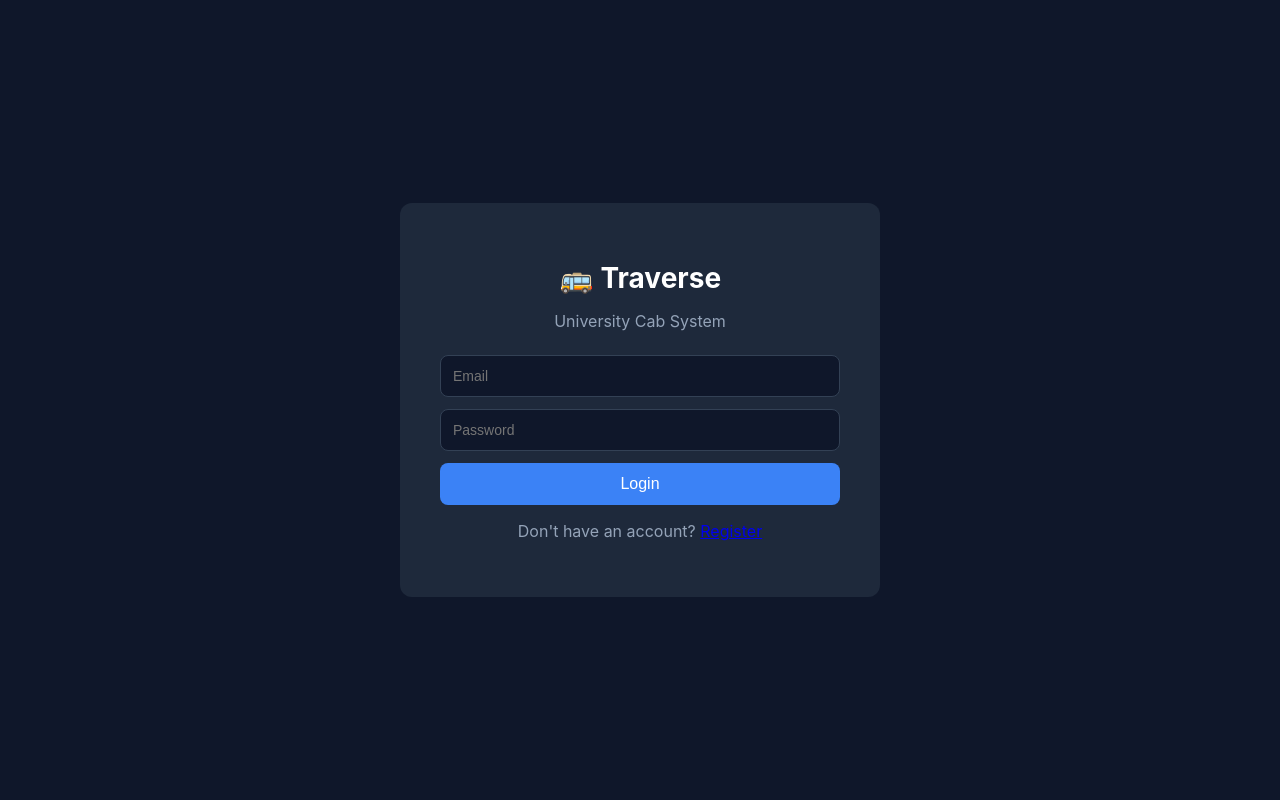
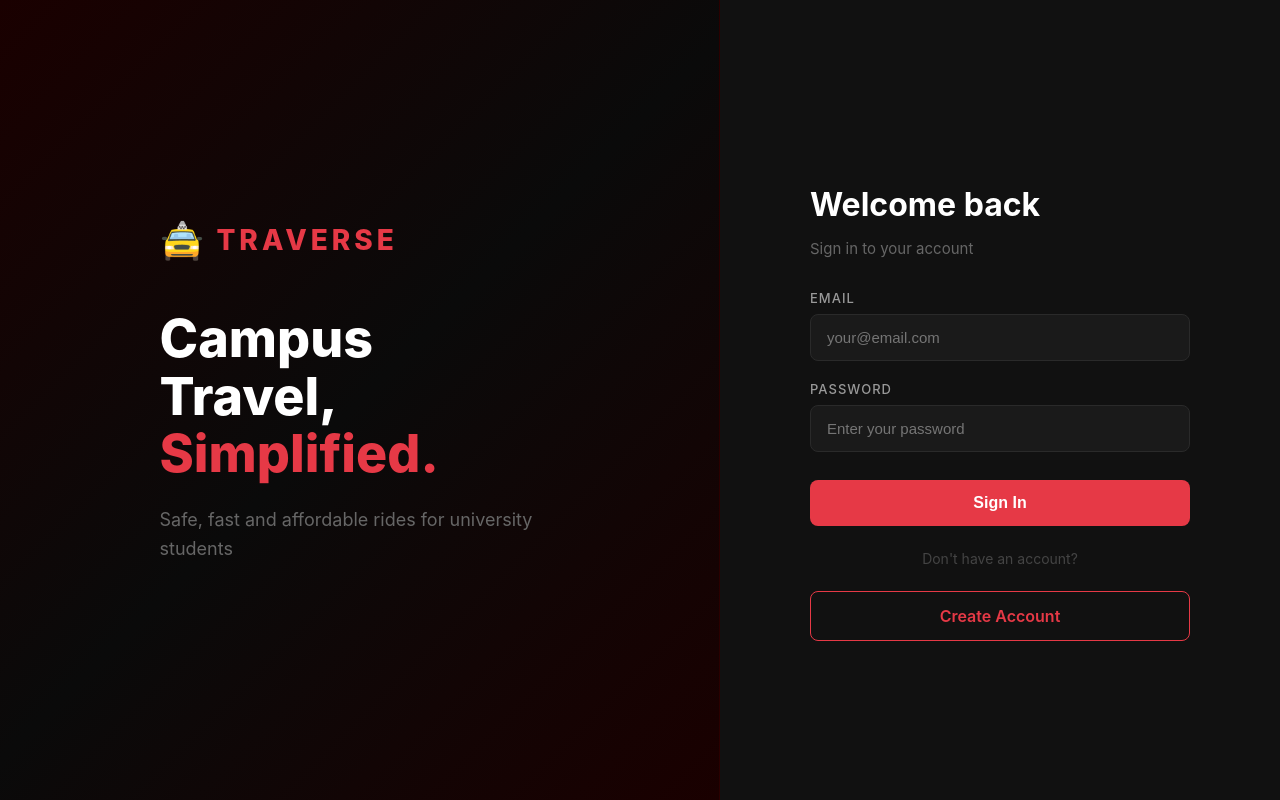
Before and after one commit to 1801-abhra/traverse-client, a React (Create React App) app in the folder client/: page /login in a window 1280 px wide. Built offline with nearby package versions, Linux system fonts and the light colour scheme.

Commit message:
New Login UI black red theme

```diff
--- a/client/src/pages/Login.js
+++ b/client/src/pages/Login.js
@@ -6,10 +6,13 @@ function Login() {
   const [email, setEmail] = useState('');
   const [password, setPassword] = useState('');
   const [error, setError] = useState('');
+  const [loading, setLoading] = useState(false);
   const navigate = useNavigate();
 
   const handleLogin = async (e) => {
     e.preventDefault();
+    setLoading(true);
+    setError('');
     try {
       const { data } = await axios.post(
         'https://traverse-app-production.up.railway.app/api/auth/login',
@@ -22,50 +25,229 @@ function Login() {
     } catch (err) {
       setError(err.response?.data?.message || 'Login failed');
     }
+    setLoading(false);
   };
 
   return (
     <div style={styles.container}>
+      <div style={styles.leftPanel}>
+        <div style={styles.brandSection}>
+          <div style={styles.logo}>
+            <span style={styles.logoIcon}>🚖</span>
+            <span style={styles.logoText}>TRAVERSE</span>
+          </div>
+          <h1 style={styles.tagline}>Campus Travel,<br /><span style={styles.red}>Simplified.</span></h1>
+          <p style={styles.subTagline}>Safe, fast and affordable rides for university students</p>
+        </div>
+      </div>
+
+      <div style={styles.rightPanel}>
         <div style={styles.card}>
-        <h1 style={styles.title}>🚌 Traverse</h1>
-        <p style={styles.subtitle}>University Cab System</p>
-        {error && <p style={styles.error}>{error}</p>}
+          <h2 style={styles.title}>Welcome back</h2>
+          <p style={styles.subtitle}>Sign in to your account</p>
+
+          {error && (
+            <div style={styles.errorBox}>
+              ⚠️ {error}
+            </div>
+          )}
+
           <form onSubmit={handleLogin}>
+            <div style={styles.inputGroup}>
+              <label style={styles.label}>Email</label>
               <input
                 style={styles.input}
                 type='email'
-            placeholder='Email'
+                placeholder='your@email.com'
                 value={email}
-            onChange={e => setEmail(e.target.value)}
+                onChange={e => { setEmail(e.target.value); setError(''); }}
                 required
               />
+            </div>
+
+            <div style={styles.inputGroup}>
+              <label style={styles.label}>Password</label>
               <input
                 style={styles.input}
                 type='password'
-            placeholder='Password'
+                placeholder='Enter your password'
                 value={password}
-            onChange={e => setPassword(e.target.value)}
+                onChange={e => { setPassword(e.target.value); setError(''); }}
                 required
               />
-          <button style={styles.button} type='submit'>Login</button>
+            </div>
+
+            <button
+              style={loading ? styles.buttonLoading : styles.button}
+              type='submit'
+              disabled={loading}
+            >
+              {loading ? 'Signing in...' : 'Sign In'}
+            </button>
           </form>
-        <p style={styles.link}>
-          Don't have an account? <Link to='/register'>Register</Link>
-        </p>
+
+          <div style={styles.divider}>
+            <span>Don't have an account?</span>
+          </div>
+
+          <Link to='/register' style={styles.registerBtn}>
+            Create Account
+          </Link>
+        </div>
       </div>
     </div>
   );
 }
 
 const styles = {
-  container: { minHeight: '100vh', display: 'flex', alignItems: 'center', justifyContent: 'center', background: '#0f172a' },
-  card: { background: '#1e293b', padding: '40px', borderRadius: '12px', width: '100%', maxWidth: '400px', color: 'white' },
-  title: { textAlign: 'center', fontSize: '28px', marginBottom: '4px' },
-  subtitle: { textAlign: 'center', color: '#94a3b8', marginBottom: '24px' },
-  input: { width: '100%', padding: '12px', marginBottom: '12px', borderRadius: '8px', border: '1px solid #334155', background: '#0f172a', color: 'white', fontSize: '14px', boxSizing: 'border-box' },
-  button: { width: '100%', padding: '12px', background: '#3b82f6', color: 'white', border: 'none', borderRadius: '8px', fontSize: '16px', cursor: 'pointer' },
-  error: { color: '#ef4444', marginBottom: '12px', textAlign: 'center' },
-  link: { textAlign: 'center', marginTop: '16px', color: '#94a3b8' }
+  container: {
+    minHeight: '100vh',
+    display: 'flex',
+    background: '#0a0a0a',
+    color: 'white',
+  },
+  leftPanel: {
+    flex: 1,
+    background: 'linear-gradient(135deg, #1a0000 0%, #0a0a0a 50%, #1a0000 100%)',
+    display: 'flex',
+    alignItems: 'center',
+    justifyContent: 'center',
+    padding: '60px',
+    borderRight: '1px solid #2a0000',
+  },
+  brandSection: {
+    maxWidth: '400px'
+  },
+  logo: {
+    display: 'flex',
+    alignItems: 'center',
+    gap: '12px',
+    marginBottom: '48px'
+  },
+  logoIcon: {
+    fontSize: '36px'
+  },
+  logoText: {
+    fontSize: '28px',
+    fontWeight: '800',
+    letterSpacing: '4px',
+    color: '#e63946'
+  },
+  tagline: {
+    fontSize: '52px',
+    fontWeight: '800',
+    lineHeight: '1.1',
+    marginBottom: '24px',
+    color: 'white'
+  },
+  red: {
+    color: '#e63946'
+  },
+  subTagline: {
+    fontSize: '18px',
+    color: '#666',
+    lineHeight: '1.6'
+  },
+  rightPanel: {
+    width: '480px',
+    display: 'flex',
+    alignItems: 'center',
+    justifyContent: 'center',
+    padding: '40px',
+    background: '#111'
+  },
+  card: {
+    width: '100%',
+    maxWidth: '380px'
+  },
+  title: {
+    fontSize: '32px',
+    fontWeight: '700',
+    marginBottom: '8px',
+    color: 'white'
+  },
+  subtitle: {
+    color: '#666',
+    marginBottom: '32px',
+    fontSize: '15px'
+  },
+  errorBox: {
+    background: '#2a0000',
+    border: '1px solid #e63946',
+    color: '#ff6b6b',
+    padding: '12px 16px',
+    borderRadius: '8px',
+    marginBottom: '20px',
+    fontSize: '14px'
+  },
+  inputGroup: {
+    marginBottom: '20px'
+  },
+  label: {
+    display: 'block',
+    color: '#999',
+    fontSize: '13px',
+    fontWeight: '500',
+    marginBottom: '8px',
+    textTransform: 'uppercase',
+    letterSpacing: '1px'
+  },
+  input: {
+    width: '100%',
+    padding: '14px 16px',
+    background: '#1a1a1a',
+    border: '1px solid #2a2a2a',
+    borderRadius: '8px',
+    color: 'white',
+    fontSize: '15px',
+    boxSizing: 'border-box',
+    outline: 'none'
+  },
+  button: {
+    width: '100%',
+    padding: '14px',
+    background: '#e63946',
+    color: 'white',
+    border: 'none',
+    borderRadius: '8px',
+    fontSize: '16px',
+    fontWeight: '600',
+    cursor: 'pointer',
+    marginTop: '8px'
+  },
+  buttonLoading: {
+    width: '100%',
+    padding: '14px',
+    background: '#7a1a1a',
+    color: '#999',
+    border: 'none',
+    borderRadius: '8px',
+    fontSize: '16px',
+    fontWeight: '600',
+    cursor: 'not-allowed',
+    marginTop: '8px'
+  },
+  divider: {
+    textAlign: 'center',
+    color: '#444',
+    margin: '24px 0',
+    fontSize: '14px'
+  },
+  registerBtn: {
+    display: 'block',
+    width: '100%',
+    padding: '14px',
+    background: 'transparent',
+    color: '#e63946',
+    border: '1px solid #e63946',
+    borderRadius: '8px',
+    fontSize: '16px',
+    fontWeight: '600',
+    cursor: 'pointer',
+    textAlign: 'center',
+    textDecoration: 'none',
+    boxSizing: 'border-box'
+  }
 };
 
 export default Login;
```
Lines whose indentation alone changed are shown as unchanged.
